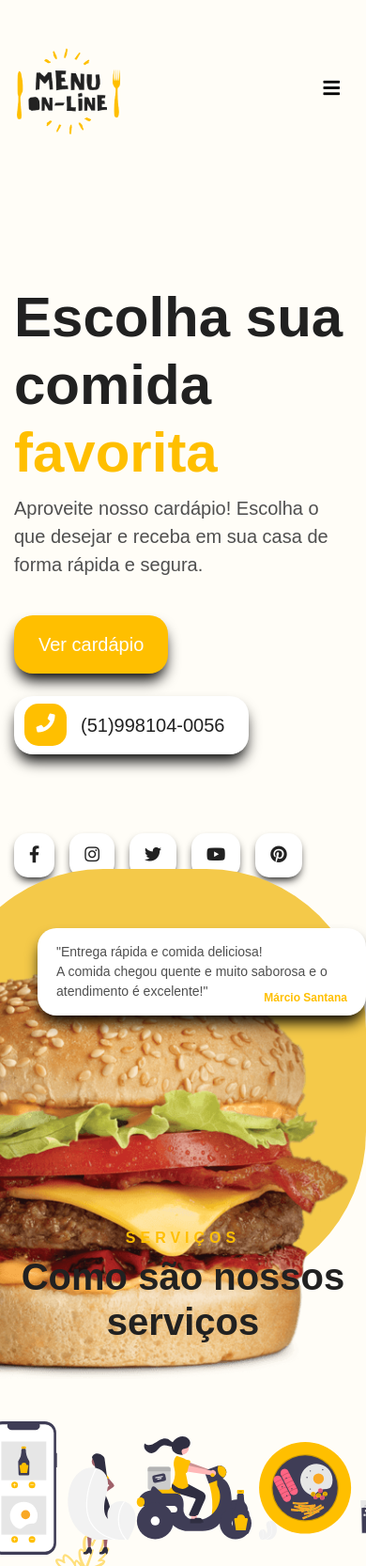
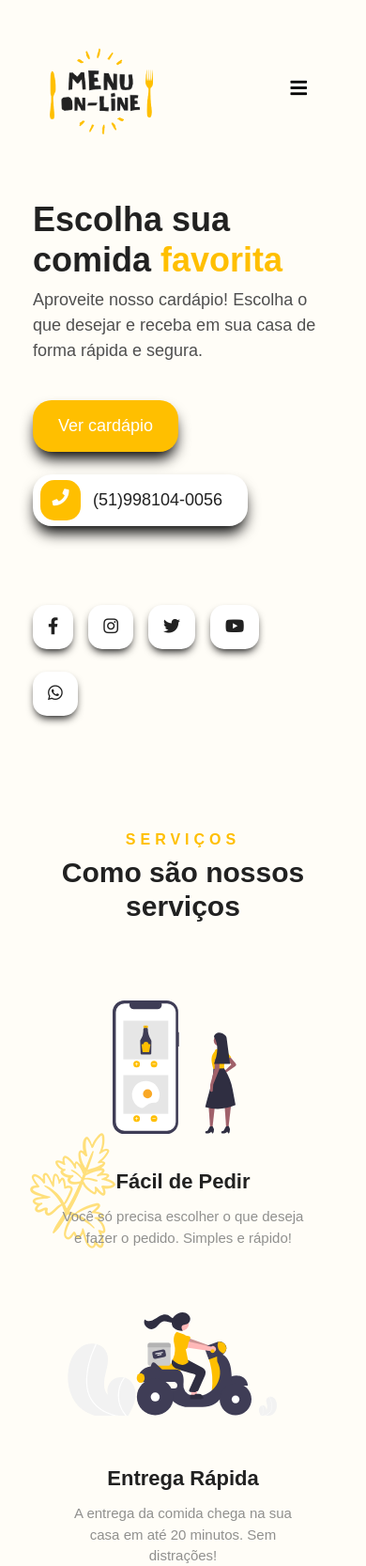
Before and after one commit to MSJantana/MenuXpress, a plain HTML site: page Menu/index.html in a window 390 px wide. Shown: the top 1667 px of the page at 94% size. Drawn offline with Linux system fonts and the light colour scheme.

Commit message:
Criando Responsividade para Site

```diff
--- /dev/null
+++ b/Menu/css/responsivo.css
@@ -0,0 +1,85 @@
+/* Desktop (col-lg) 992px+
+@media (min-width: 992px) {
+
+}
+/* Desktop e Tablets (col-md) 768px a 991px+
+
+@media (min-width: 768px) and (max-width: 991px) {
+
+}
+/* Tablets (col-sm) 567px a 767px+
+
+@media (min-width: 568px) and (max-width: 767px) {
+
+}
+*/
+
+/* Tablets e Celulares (col) 0px a 767px+ */
+
+@media (max-width: 767px) {
+
+    .no-mobile{
+        display: none;
+    }
+
+    .col-one {
+        padding-left: 35px!important;
+        padding-right: 35px!important;
+    }
+
+    .navbar-toggler-icon{
+        padding-top: 5px;
+    }
+
+    .navbar-collapse{
+        background-color: var(--color-secondary);
+        padding: 20px;
+        text-align: center;
+        border-radius: 40px;
+    }
+
+    .navbar-collapse .btn.white {
+        margin-top: 20px;
+    }
+
+    .navbar-collapse .btn-icon {
+        padding-right: 20px;
+    }
+
+    .navbar-collapse .btn-icon span.icon{
+        display: none;
+    }
+
+    .banner{
+        padding-top: 20px;
+        padding-bottom: 20px;
+    }
+
+    .text-banner h1 {
+        font-size: 36px;
+    }
+
+    .text-banner p {
+        font-size: 18px;
+    }
+
+    .btn-yellow, .btn-white {
+        padding: 13px 26px;
+        font-size: 18px;
+    }
+
+    .btn-icon-left span.icon-left {
+        width: 43px;
+        height: 43px;
+        margin-left: -56px;
+    }
+
+    .btn-icon-left {
+        padding-left: 63px!important;
+    }
+
+    .title {
+        font-size: 30px;
+    }
+
+}
--- a/Menu/index.html
+++ b/Menu/index.html
@@ -3,11 +3,14 @@
 
 <head>
     <meta charset="UTF-8"/>
+    <meta http-equiv="X-UA-Compatible" content="IE=edge"/>
+    <meta name="viewport" content="width=device-width, initial-scale=1.0"/>
     <title>Restaurante - Seja Bem vindo</title>
     <link rel="stylesheet" type="text/css" href="./css/bootstrap.min.css">
     <link rel="stylesheet" type="text/css" href="./css/fontawesome.css">
+    <link rel="stylesheet" type="text/css" href="./css/animate.css">
     <link rel="stylesheet" type="text/css" href="./css/main.css">
-    <link rel="stylesheet" type="text/css" href="./css/animate.css">
+    <link rel="stylesheet" type="text/css" href="./css/responsivo.css">
     <link rel="shortcut icon" href="img/cutlery_114858.ico" type="image/x-icon" />
 
 </head>
@@ -26,7 +29,7 @@
     <!--Cabeçalho do Site-->
     <section class="header">
         <div class="container">
-            <nav class="navbar navbar-expand-lg pl-0 pr-0">
+            <nav class="navbar navbar-expand-lg pl-0 pr-0 col-one">
                 <a class="navbar-brand wow fadeIn" href="#">
                     <img src="./img/logo.png" alt="Logo Restaurante" width="166" class="img-logo">
                 </a>
@@ -65,7 +68,7 @@
     <section class="banner">
         <div class="container">
             <div class="row">
-                <div class="col-md-6">
+                <div class="col-12 col-lg-6 col-md-6 col-sm-12 col-one">
                     <div class="d-flex text-banner">
                         <h1 class="wow fadeInLeft"><b>Escolha sua comida <b class="color-primary">favorita</b></b></h1>
                         <p class="wow fadeInLeft delay-02s">Aproveite nosso cardápio! Escolha o que desejar e receba em sua casa de forma rápida e segura.</p>
@@ -83,7 +86,7 @@
                     <!-- Contêiner para botões de redes sociais -->
                     <div id="social-buttons" class="d-flex flex-wrap mt-4 wow fadeIn delay-05s"></div>
                 </div>
-                <div class="col-md-6">
+                <div class="col-md-6 no-mobile">
                     <div class="card-banner wow fadeIn delay-02s"></div>
                     <div class="d-flex img-banner wow fadeIn delay-05s">
                         <img src="./img/burguer.png" alt="Burger"/>
@@ -106,14 +109,14 @@
         <div class="container">
 
             <div class="row">
-                <div class="col-12 text-center mb-5 wow fadeIn">
+                <div class="col-12 col-one text-center mb-5 wow fadeIn">
                     <span class="hint-title"><b>Serviços</b></span>
                     <h1 class="title">
                         <b>Como são nossos serviços</b>
                     </h1>
                 </div>
 
-                <div class="col-4 mb-5 wow fadeInUp">
+                <div class="col-12 col-lg-4 col-md-4 col-sm-12 col-one mb-5 wow fadeInUp">
                     <div class="card-icon text-center">
                         <img src="./img/icone-pedido.svg" alt="Pedido" width="150" />
                     </div>
@@ -125,7 +128,7 @@
                     </div>
                 </div>
 
-                <div class="col-4 mb-5 wow fadeInUp">
+                <div class="col-12 col-lg-4 col-md-4 col-sm-12 col-one mb-5 wow fadeInUp">
                     <div class="card-icon text-center">
                         <img src="./img/icone-delivery.svg" alt="Delivery" width="250" />
                     </div>
@@ -137,7 +140,7 @@
                     </div>
                 </div>
 
-                <div class="col-4 mb5 wow fadeInUp">
+                <div class="col-12 col-lg-4 col-md-4 col-sm-12 col-one mb5 wow fadeInUp">
                     <div class="card-icon text-center">
                         <img src="./img/icone-qualidade.svg" alt="Qualidade" width="180" />
                     </div>
--- a/Menu/js/app.js
+++ b/Menu/js/app.js
@@ -551,7 +551,7 @@ cardapio.metodos = {
             { nome: "Instagram", icone: "fab fa-instagram", link: "https://www.instagram.com" },
             { nome: "Twitter", icone: "fab fa-twitter", link: "https://www.twitter.com" },
             { nome: "YouTube", icone: "fab fa-youtube", link: "https://www.youtube.com" },
-            { nome: "Pinterest", icone: "fab fa-pinterest", link: "https://www.pinterest.com" },
+            //{ nome: "Pinterest", icone: "fab fa-pinterest", link: "https://www.pinterest.com" },
             { nome: "WhatsApp", icone: "fab fa-whatsapp", link: "https://wa.me" },
         ];
 
```
